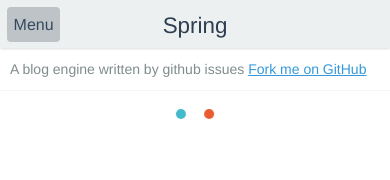
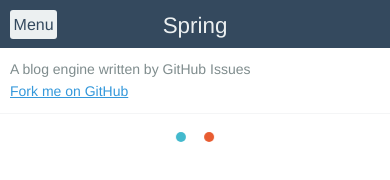
Before and after one commit to zhaoda/spring, a website: page dev.html in a window 390 px wide. Drawn offline with Linux system fonts and the light colour scheme.

Commit message:
some bugfix

```diff
--- a/css/home.less
+++ b/css/home.less
@@ -4,11 +4,16 @@
 
 	  @media screen and (min-width: @screen-tablet) {
 	    top: 0;
-	    margin-left: 16em;
 
 	    .desc {
 	    	display: none;
 	    }
+	  }
+
+    .container-inner {
+
+    	@media screen and (min-width: @screen-tablet) {
+    		margin-left: 16em;
     	}
 
 		  @media screen and (min-width: @screen-desktop) {
@@ -22,3 +27,4 @@
 		  }
     }
 	}
+}
--- a/css/issues.less
+++ b/css/issues.less
@@ -10,6 +10,10 @@
 
 	  @media screen and (min-width: @screen-tablet) {
 	    top: 0;
+	  }
+
+    .container-inner {
+    	@media screen and (min-width: @screen-tablet) {
     		margin-left: 16em;
     	}
 
@@ -21,6 +25,7 @@
 		  @media screen and (min-width: @screen-large) {
 		  	margin-left: 24em;
 		  	max-width: 52em;
+		  }
     }
 	}
 
@@ -74,7 +79,7 @@
 				font-size: 1em;
 
 				pre {
-					font-size: 1em;
+					font-size: 0.8em;
 				}
 			}
 
--- a/css/labels.less
+++ b/css/labels.less
@@ -4,6 +4,10 @@
 
 	  @media screen and (min-width: @screen-tablet) {
 	    top: 0;
+	  }
+
+    .container-inner {
+    	@media screen and (min-width: @screen-tablet) {
     		margin-left: 16em;
     	}
 
@@ -18,3 +22,4 @@
 		  }
     }
 	}
+}
--- a/css/main.less
+++ b/css/main.less
@@ -49,14 +49,20 @@ html {
   color: @darker;
   font-size: 1em;
   line-height: 1.4;
-  -webkit-user-select: none;
-  user-select: none;
+
+  @media screen and (max-width: @screen-tablet) {
+    -webkit-user-select: none;
+    user-select: none;
+  }
 }
 
 body {
   font-family: "Helvetica Neue", Helvetica, STHeiTi, sans-serif;
-  -webkit-user-select: none;
-  user-select: none;
+
+  @media screen and (max-width: @screen-tablet) {
+    -webkit-user-select: none;
+    user-select: none;
+  }
 }
 
 ::-moz-selection {
@@ -167,6 +173,12 @@ a {
     }
   }
 
+  .container-inner {
+    min-height: 100%;
+    margin: 0 0 2px 0;
+    overflow: hidden;
+  }
+
 }
 
 header {
@@ -177,8 +189,8 @@ header {
   height: 3em;
   overflow: hidden;
   z-index: 1;
-  background: @lighter;
-  .box-shadow(0 0 3px @light);
+  background: @dark;
+  color: @lighter;
 
   @media screen and (min-width: @screen-tablet) {
     display: none;
@@ -190,7 +202,7 @@ header {
     top: 0.6em;
     margin: 0;
     font-size: 1em;
-    font-weight: 100;
+    font-weight: 200;
 
     span {
       display: block;
@@ -206,9 +218,9 @@ header {
 
 .btn-menu, .btn-back {
   float: left;
-  font-weight: 100;
-  margin: 0.45em;
-  padding: 0.4em;
-  background: @light;
-  .border-radius(4px);
+  font-weight: 200;
+  margin: 0.65em;
+  padding: 0.2em;
+  background: @lighter;
+  .border-radius(3px);
 }
--- a/dev.html
+++ b/dev.html
@@ -4,6 +4,7 @@
 <meta charset="UTF-8" />
 <meta name="viewport" content="width=device-width, initial-scale=1.0, maximum-scale=1.0, user-scalable=no, minimal-ui" />
 <meta name="apple-mobile-web-app-capable" content="yes" />
+<meta name="apple-mobile-web-app-status-bar-style" content="black" />
 <meta name="format-detection" content="telephone=no, email=no" />
 <meta name="x5-orientation" content="portrait" />
 <meta name="x5-fullscreen" content="true" />
@@ -38,7 +39,7 @@ $.extend(spring.config, {
   // my blog title
   title: 'Spring',
   // my blog description
-  desc: "A blog engine written by github issues [Fork me on GitHub](https://github.com/zhaoda/spring)",
+  desc: "A blog engine written by GitHub Issues  \n[Fork me on GitHub](https://github.com/zhaoda/spring)",
   // my github username
   owner: 'zhaoda',
   // creator's username
@@ -47,12 +48,14 @@ $.extend(spring.config, {
   repo: 'spring',
   // custom page
   pages: [
+    {name: 'About Spring', number: 1},
+    {name: 'Quick Start', number: 2}
   ]
 })
 </script>
 </head>
 <body>
-<!--[if lt IE 8]>
+<!--[if lt IE 9]>
 <script>
 location.href = 'https://github.com/' + spring.config.owner + '/' + spring.config.repo + '/issues?page=1&state=open'
 </script>
--- a/js/boot.js
+++ b/js/boot.js
@@ -20,7 +20,7 @@
     // my blog title
     title: 'Spring',
     // my blog description
-    desc: 'A blog engine written by github issues [Fork me on GitHub](https://github.com/zhaoda/spring)',
+    desc: 'A blog engine written by GitHub Issues [Fork me on GitHub](https://github.com/zhaoda/spring)',
     // my github username
     owner: 'zhaoda',
     // creator's username
--- a/js/home.js
+++ b/js/home.js
@@ -9,6 +9,7 @@
           <a href="#" class="btn-menu preventlink">Menu</a>\
         </header>\
         <div class="container">\
+          <div class="container-inner">\
             <%if($.spring.config.desc) {%>\
             <div class="desc markdown"><%=#marked($.spring.config.desc)%></div>\
             <%}%>\
@@ -17,6 +18,7 @@
                 <span class="ball"></span><span class="ball"></span>\
               </div>\
             </section>\
+          </div>\
         </div>',
       render = template.compile(source)
 
--- a/js/issues.js
+++ b/js/issues.js
@@ -10,11 +10,13 @@
         </header>\
         <a href="#" class="btn-back preventlink">Back</a>\
         <div class="container">\
-          <section class="issues" data-number="<%=number%>">\
-            <div class="pullup">\
-              <span class="ball"></span><span class="ball"></span>\
-            </div>\
-          </section>\
+          <div class="container-inner">\
+            <section class="issues" data-number="<%=number%>">\
+              <div class="pullup">\
+                <span class="ball"></span><span class="ball"></span>\
+              </div>\
+            </section>\
+          </div>\
         </div>',
       sourceContent = '\
         <h1 class="title"><%=title%></h1>\
--- a/js/labels.js
+++ b/js/labels.js
@@ -9,12 +9,14 @@
           <a href="#" class="btn-menu preventlink">Menu</a>\
         </header>\
         <div class="container">\
+          <div class="container-inner">\
             <div class="desc markdown"><p>Labels / <strong><%=label%></strong></p></div>\
             <section class="issuelist" data-labels="<%=label%>">\
               <div class="pullup">\
                 <span class="ball"></span><span class="ball"></span>\
               </div>\
             </section>\
+          </div>\
         </div>',
       render = template.compile(source)
 
```
Also changed, not shown: index.html (+5 -2 lines), dist/main.min.css, dist/main.min.js, 2 other files. Lines whose indentation alone changed are shown as unchanged.
